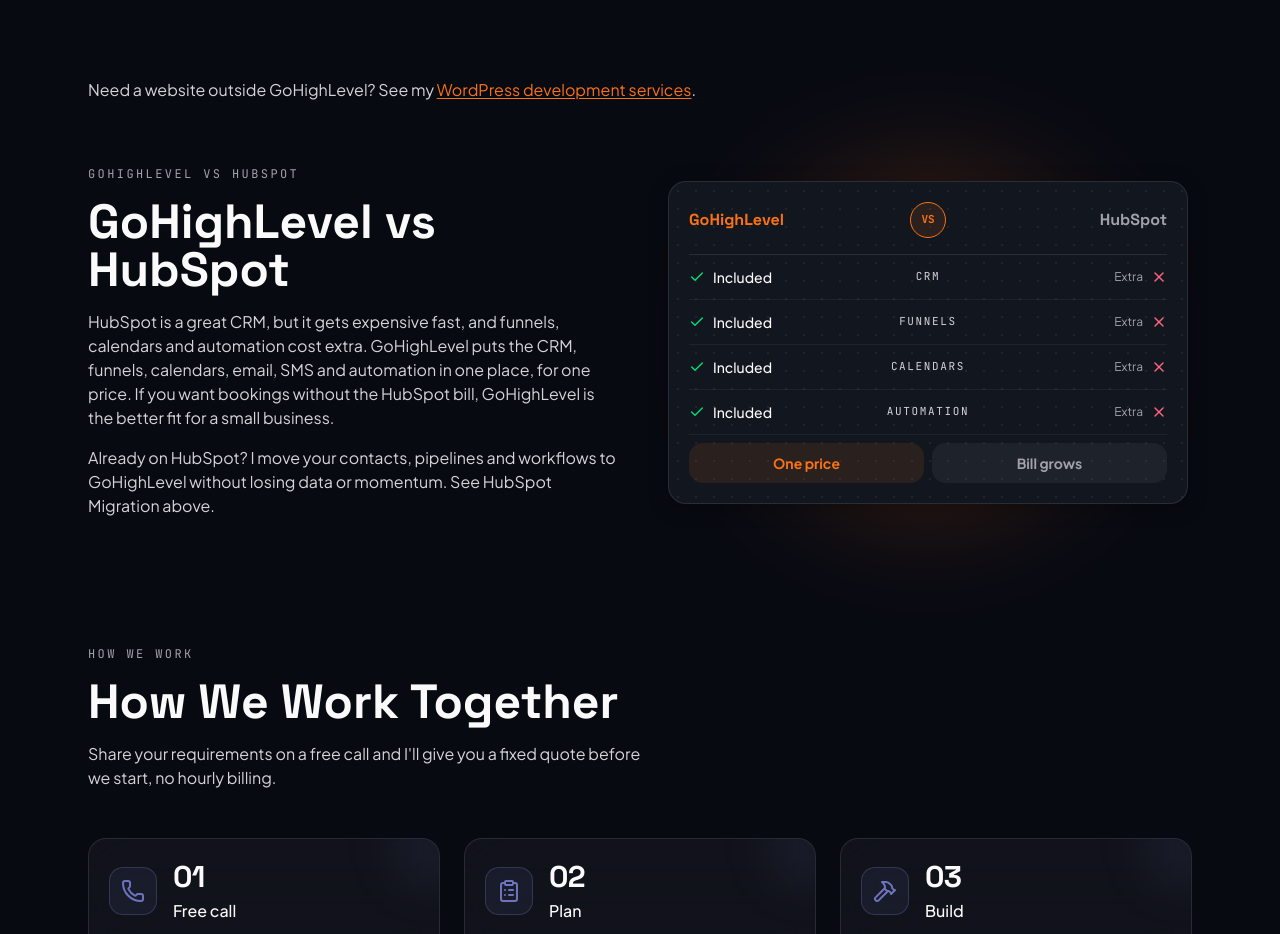
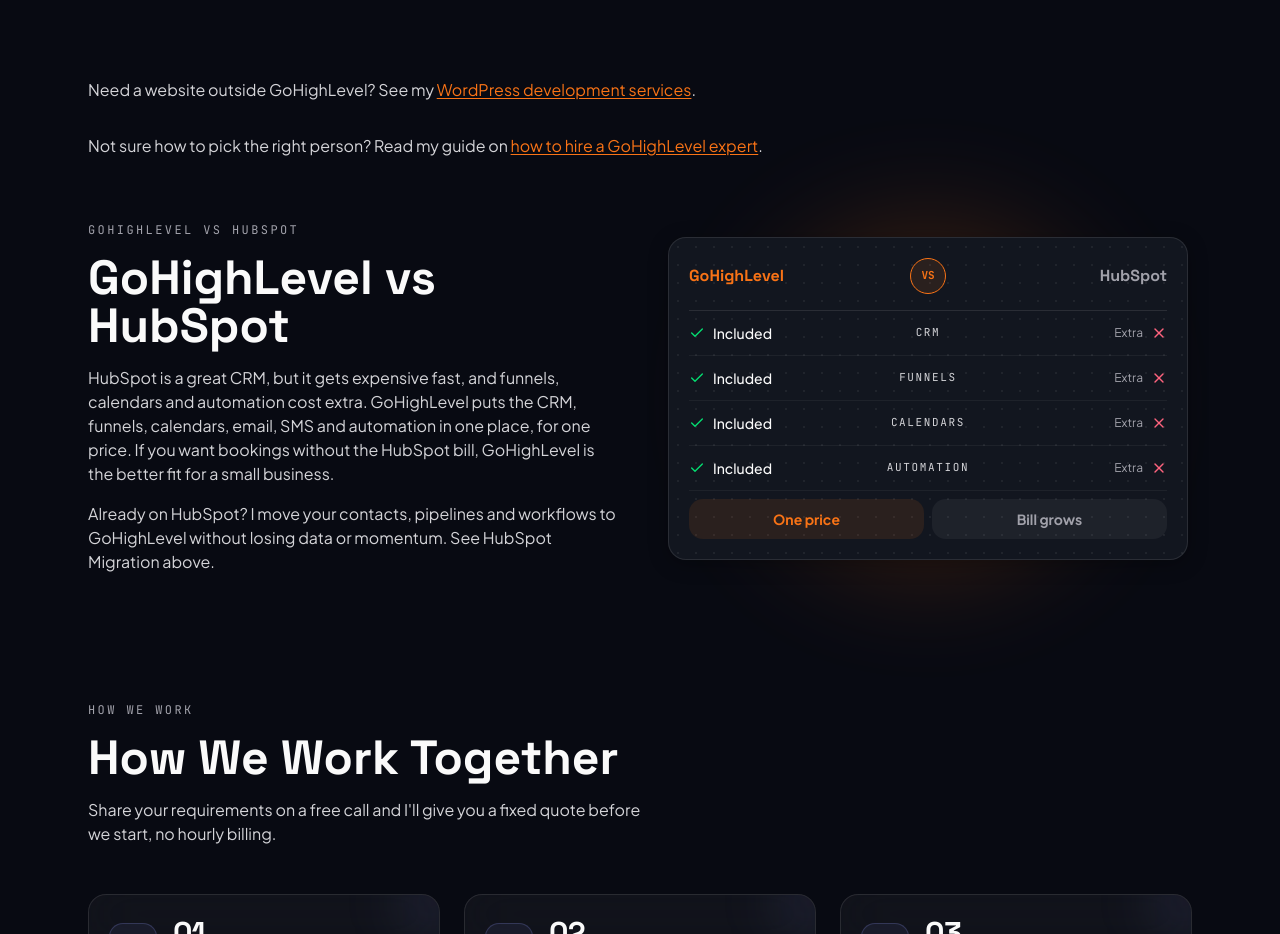
Before and after one commit to sohail-works/sohailworks-site, a Next.js app: page /gohighlevel-expert in a window 1280 px wide. Shown: the part 3140-4074 px from the top of the page. Built offline with nearby package versions, Linux system fonts and the light colour scheme.

Commit message:
Add Guide 1 link to GHL page (Related guide)

```diff
--- a/app/gohighlevel-expert/page.js
+++ b/app/gohighlevel-expert/page.js
@@ -525,6 +525,18 @@ export default function GoHighLevelPage() {
           .
         </p>
 
+        {/* ── Related guide ── */}
+        <p className="mx-auto max-w-6xl px-6 pb-8 text-[var(--text-secondary)]">
+          Not sure how to pick the right person? Read my guide on{" "}
+          <a
+            href="https://www.sohailworks.com/guides/how-to-hire-a-gohighlevel-expert"
+            className="text-[var(--primary)] underline underline-offset-2 hover:opacity-80"
+          >
+            how to hire a GoHighLevel expert
+          </a>
+          .
+        </p>
+
         {/* ── GoHighLevel vs HubSpot ── */}
         <section className="relative pb-24 pt-8">
           <div className="mx-auto grid max-w-6xl grid-cols-1 items-center gap-12 px-6 md:grid-cols-2">
```
